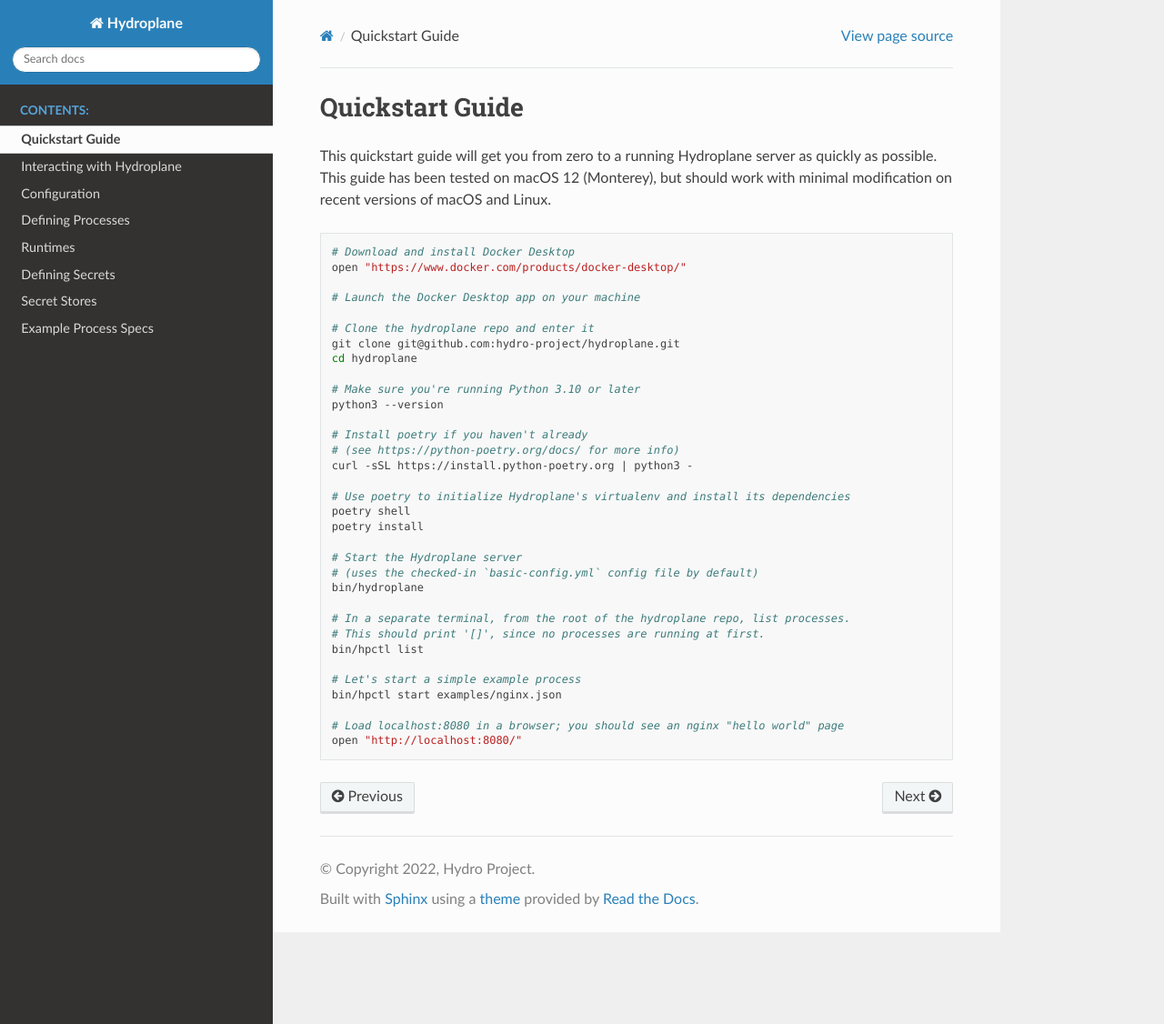
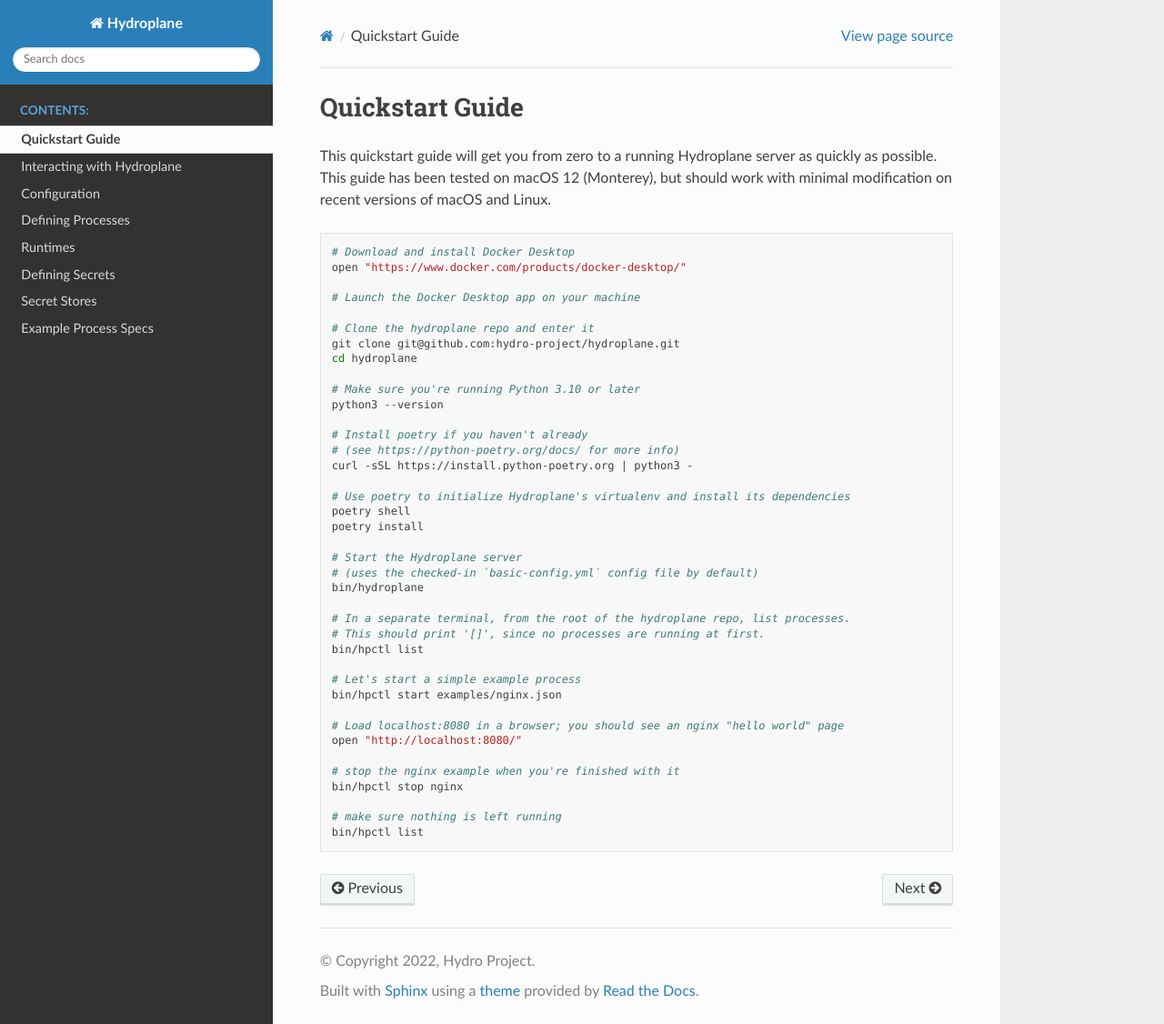
Before and after one commit to hydro-project/hydroplane, a Sphinx documentation site: the page built from docs/quickstart.rst, in a window 1280 px wide and 1126 px high. Shown: the whole window at 91% size. Built offline with Sphinx 7.4.7 and the Read the Docs theme 2.0.0, drawn with Linux system fonts in a browser that asks for light colours.

Commit message:
Update quickstart.rst
add cleanup commands at the end

```diff
--- a/docs/quickstart.rst
+++ b/docs/quickstart.rst
@@ -38,3 +38,9 @@ This quickstart guide will get you from zero to a running Hydroplane server as q
 
     # Load localhost:8080 in a browser; you should see an nginx "hello world" page
     open "http://localhost:8080/"
+
+    # stop the nginx example when you're finished with it
+    bin/hpctl stop nginx
+
+    # make sure nothing is left running
+    bin/hpctl list
```
